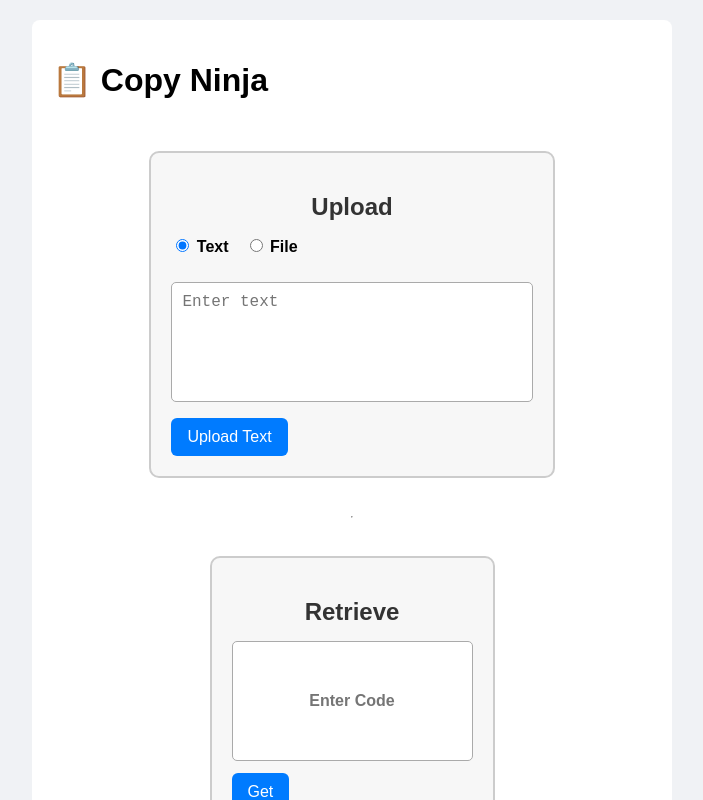
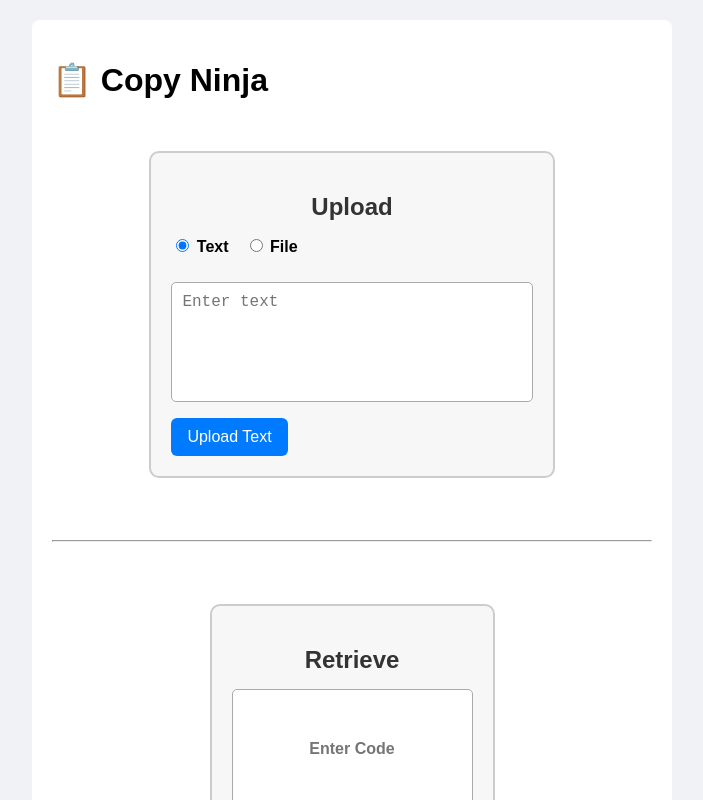
Before and after one commit to Ayushmaan218/Copy_Ninja, a React (Vite) app in the folder client/: page / in a window 1280 px wide. Shown: the top 800 px of the page, without its empty margins (288-991 px from the left). Built offline with nearby package versions, Linux system fonts and the light colour scheme; the HTML template or start-up script is replaced by a standard one.

Commit message:
Update App.jsx

```diff
--- a/client/src/App.jsx
+++ b/client/src/App.jsx
@@ -22,14 +22,23 @@ export default function App() {
   }, []);
 
   return (
-    <div className="container" style={{ minHeight: '100vh', display: 'flex', flexDirection: 'column' }}>
+    <div
+      className="container"
+      style={{
+        minHeight: '100vh',
+        display: 'flex',
+        flexDirection: 'column',
+        justifyContent: 'flex-start',
+        paddingBottom: '60px', // Space for bottom ad
+      }}
+    >
       <h1>📋 Copy Ninja</h1>
 
       <UploadForm />
-      <hr />
+      <hr style={{ margin: '2rem 0' }} />
       <RetrieveForm />
 
-      {/* ✅ AdSense ad at the bottom */}
+      {/* ✅ Bottom AdSense Ad */}
       <div style={{ marginTop: 'auto', padding: '20px 0' }}>
         <ins
           className="adsbygoogle"
@@ -38,7 +47,7 @@ export default function App() {
             textAlign: 'center',
             width: '100%',
             height: 'auto',
-            overflow: 'hidden'
+            overflow: 'hidden',
           }}
           data-ad-client="ca-pub-1405273524056171"
           data-ad-slot="4914352073"
```
